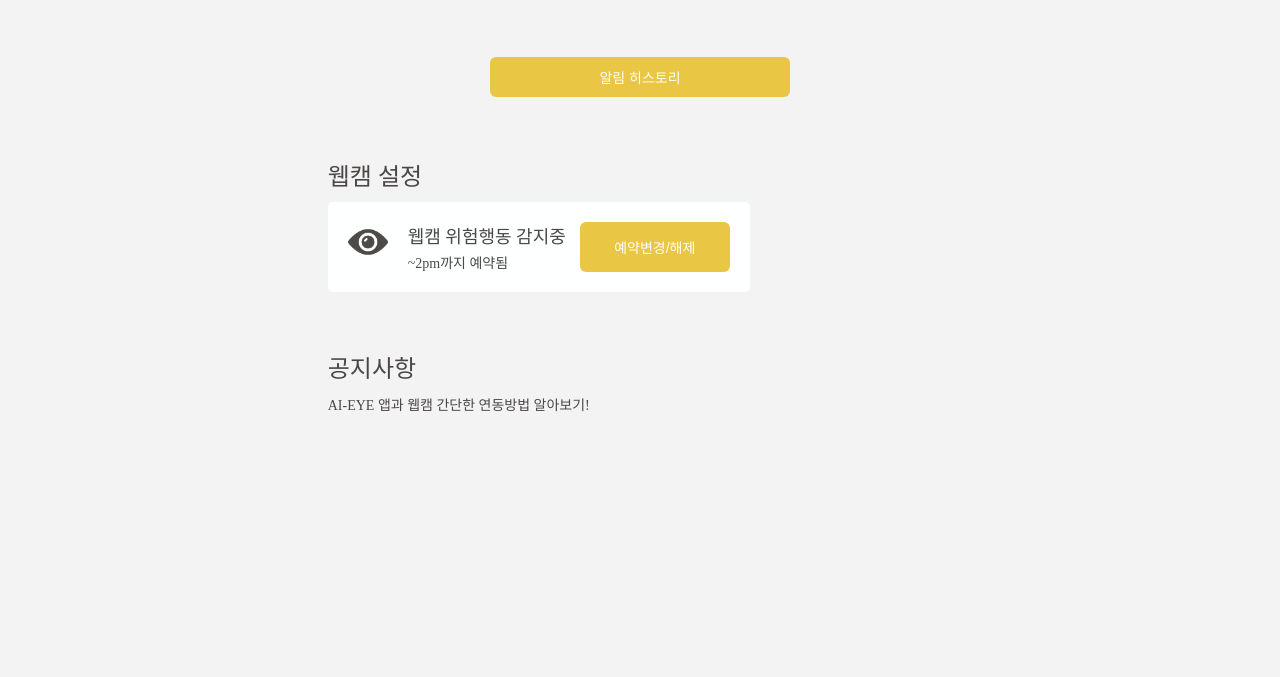
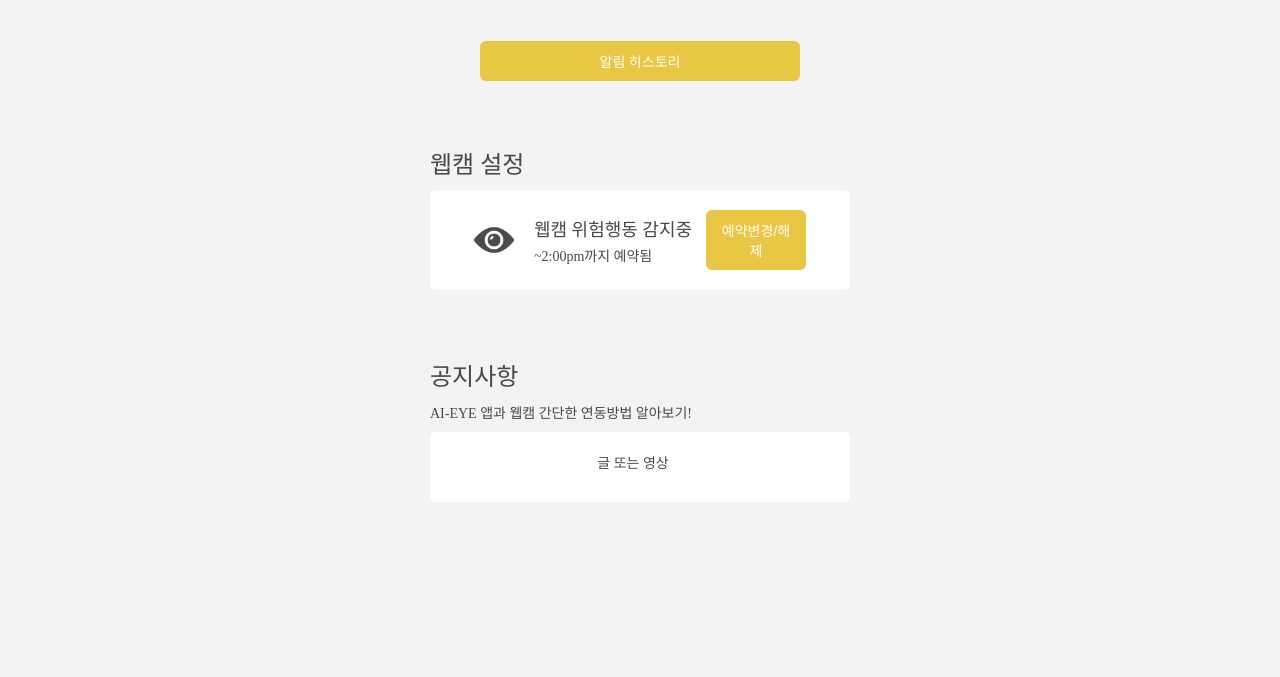
Before and after one commit to yeonah98/AI-EYE, a website: page pages/main/main.html in a window 1280 px wide. Shown: the part 163-840 px from the top of the page. Before the commit the page ends 800 px from the top, so only its background shows below. Drawn offline with Linux system fonts and the light colour scheme.

Commit message:
Fix: 메인페이지 가운데 정렬

```diff
--- a/pages/history/history.css
+++ b/pages/history/history.css
@@ -0,0 +1,73 @@
+/* UA Reset */
+body, h1, h2, h3, p, button{
+    margin: 0;
+    padding: 0;
+    border: 0;
+    font-size: 1rem;
+    font-weight: normal;
+}
+
+a {
+    text-decoration: none;
+    outline: none;
+    text-align: center;
+}
+
+/* Typography */
+
+:root {
+    font-size: 62.5%; /* 10px */
+    color: var(--font-color);
+}
+
+/* Colors */
+:root {
+    --background-color: #F4F3F4;
+    --main-color: #F5E495;
+    --font-color: #4a4846;
+    --white-box: #FEFFFF;
+    --button-background-color: #EAC645;
+    --button-font-color: #fefefe;
+    --button-hover-color: #ecd149;
+    --red-color: #D4412D;
+    --green-color: #65C87A;
+}
+
+
+/* Layout */
+body {
+    max-width: 800px;
+    margin: 0 auto;
+    background-color: var(--background-color)
+}
+
+.nav {
+    background-color: var(--main-color);
+    height: 10vh;
+    position: relative;
+    display: flex;
+}
+
+.nav_wrapper {
+    display: flex;
+    position: absolute;
+    top: 50%;
+    left: 15%;
+    transform: translate(-50px, -50%)
+}
+
+.content {
+    height: 90vh;
+    box-sizing: border-box;
+    position: relative;
+}
+
+/* Components */
+.icon_arrow {
+    height: 18px;
+}
+
+/* nav 부분 */
+.icon_arrow {
+
+}
--- a/pages/main/main.css
+++ b/pages/main/main.css
@@ -6,12 +6,25 @@ body, h1, h2, h3, p, button{
     font-size: 1rem;
     font-weight: normal;
 }
-button {
-    border-radius: 0;
+
+a {
+    text-decoration: none;
+    outline: none;
+    text-align: center;
 }
 
+/* 개발때만 사용 */
+/* .alarmHistory {
+    border: 1px solid green;
+}
+.setting {
+    border: 1px solid blue;
+}
+.notice{
+    border: 1px solid purple;
+} */
+
 /* Typography */
-
 :root {
     font-size: 62.5%; /* 10px */
     color: var(--font-color);
@@ -32,7 +45,7 @@ button {
 
 /* Layout */
 body {
-    max-width: 1049px;
+    max-width: 500px;
     margin: 0 auto;
     background-color: var(--background-color)
 }
@@ -46,11 +59,10 @@ body {
 
 .profile_wrapper {
     display: flex;
-    vertical-align: middle;
     position: absolute;
     top: 50%;
-    left: 25%;
-    transform: translate(-50px, -50%)
+    left: 10%;
+    transform: translate(0, -50%)
 }
 
 .content {
@@ -58,37 +70,32 @@ body {
 }
 
 .alarmHistory {
-    /* border: 1px solid green; */
-    height: 25%;
+    height: 20%;
     position: relative;
 }
 
 .setting {
-    /* border: 1px solid blue; */
     height: 30%;
-    position: relative;
+    justify-content: center;
+    align-items : center;
 }
 
 .setting_wrapper {
     box-sizing: border-box;
     width: auto;
-    position: absolute;
-    left: 25%;
-    transform: translate(-50px, 0)
+    margin: 20px 40px;
 }
 
 .notice{
-    /* border: 1px solid purple; */
-    height: 45%;
+    height: 50%;
     box-sizing: border-box;
-    position: relative;
+    justify-content: center;
+    align-items : center;
 }
 
 .notice_wrapper {
-    position: absolute;
-    left: 25%;
-    transform: translate(-50px, 0);
     box-sizing: border-box;
+    margin: 20px 40px;
 }
 
 /* Components */
@@ -117,7 +124,7 @@ body {
     padding: 10px;
     border-radius: 6px;
     font-size: 1.4rem;
-    width: 150px;
+    width: 100px;
 }
 .btn:hover {
     cursor: pointer;
@@ -134,6 +141,9 @@ body {
     border-radius: 5px;
     display: flex;
     padding: 2rem;
+    margin-bottom: 1rem;
+    justify-content: center;
+    align-items : center;
 }
 
 /* profile 부분 */
@@ -174,4 +184,5 @@ body {
 /* 공지사항 부분 */
 .notice p {
     font-size: 1.4rem;
+    margin-bottom: 1rem;
 }
--- a/pages/main/main.html
+++ b/pages/main/main.html
@@ -21,7 +21,7 @@
     </header>
     <div class="content">
         <div class="alarmHistory">
-            <button class="btn historyBtn">알림 히스토리</button>
+            <a class="btn historyBtn" href="/pages/history/history.html">알림 히스토리</a>
         </div>
         <div class="setting">
             <div class="setting_wrapper">
@@ -30,7 +30,7 @@
                     <img class="icon_eye" alt="eye icon" src="/icons/eye.png"></img>
                     <div>
                         <p>웹캠 위험행동 감지중</p>
-                        <span>~2pm까지 예약됨</span>
+                        <span>~2:00pm까지 예약됨</span>
                     </div>
                     <button class="btn">예약변경/해제</button>
                 </div>
@@ -40,6 +40,9 @@
             <div class="notice_wrapper">
                 <h2>공지사항</h2>
                 <p>AI-EYE 앱과 웹캠 간단한 연동방법 알아보기!</p>
+                <div class="whiteBox">
+                    <p>글 또는 영상</p>
+                </div>
             </div>
         </div>
     </div>
```
Also changed, not shown: pages/history/history.html (+21 -0 lines), icons/arrow.png (added).
